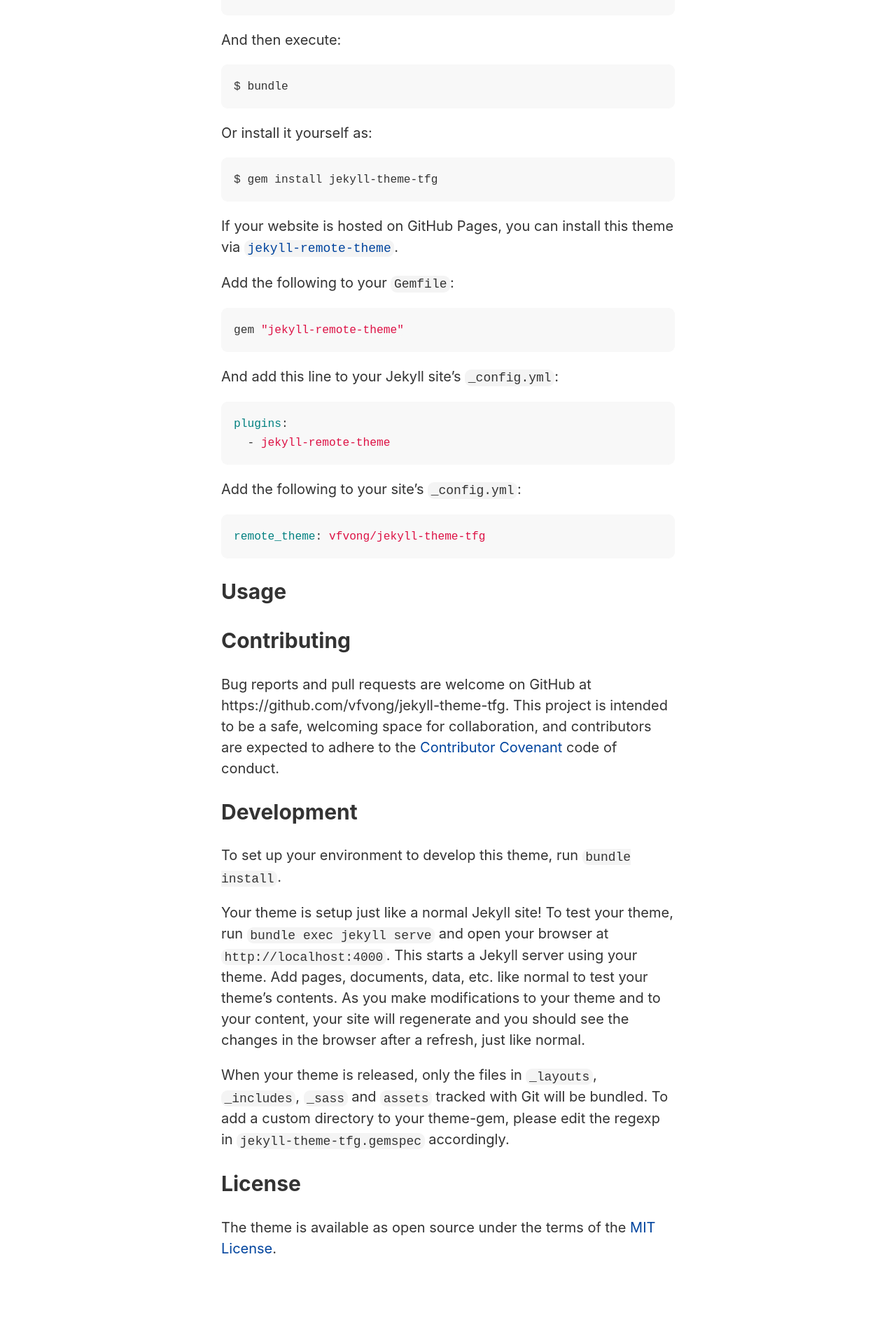
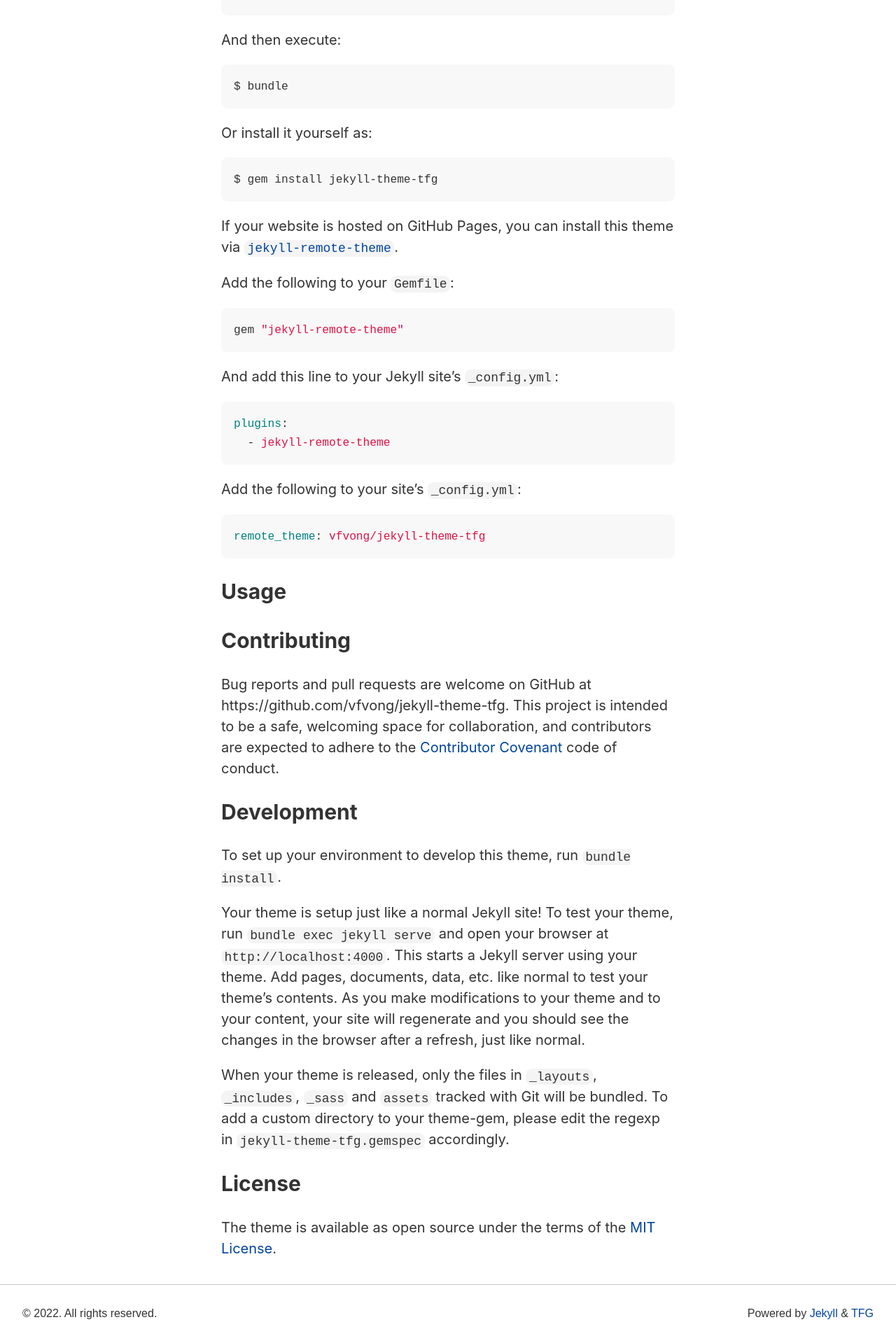
Before and after one commit to vfvong/jekyll-theme-tfg, a Jekyll site: the page built from README.md, in a window 1280 px wide. Shown: the part 705-2624 px from the top of the page at 70% size. Built offline with Jekyll 4.4.1, drawn with Linux system fonts in a browser that asks for light colours; our own code applies the rules of GitHub Pages for plain Markdown files; before the commit the page ends 2540 px from its top, so only the background shows below that.

Commit message:
Design footer

```diff
--- /dev/null
+++ b/_includes/footer.html
@@ -0,0 +1,22 @@
+<footer class="avenir tc tl-l pv4 ph3 ph4-l bt border-color f6 f5-l">
+  {% if site.data.social %}
+  <div class="f4 f3-l mb3">
+    {% for social in site.data.social %}
+      <a class="mr2 color-inherit no-underline hover-no-decoration hover-darken" href="{{ social.url }}" target="_blank">
+        <i class="{{ social.icon | default: 'fas fa-link' }}" title="{{ social.title }}"></i>
+      </a>
+    {% endfor %}
+  </div>
+  {% endif %}
+  <div class="dt-l w-100">
+    <p class="dtc-l tl-l">
+      &copy; <time datetime="{{ site.time | date_to_xmlschema }}">{{ site.time | date: '%Y' }}</time>
+      {%- if site.author -%}
+        &nbsp;<a href="{{ site.author.url }}" target="_blank">{{ site.author.name }}</a>
+      {%- endif -%}. All rights reserved.
+    </p>
+    <p class="dtc-l tr-l mb0">
+      Powered by <a href="https://jekyllrb.com/" target="_blank">Jekyll</a> & <a href="https://github.com/vfvong/jekyll-theme-tfg" target="_blank">TFG</a>
+    </p>
+  </div>
+</footer>
--- a/_includes/head.html
+++ b/_includes/head.html
@@ -4,5 +4,6 @@
 
   <link rel="stylesheet" href="https://unpkg.com/tachyons@4.12.0/css/tachyons.min.css"/>
   <link rel="stylesheet" href="{{ 'assets/css/tfg/styles.css' | relative_url }}"/>
+  <script async src="https://use.fontawesome.com/releases/v5.15.4/js/all.js"></script>
 
 </head>
--- a/_layouts/default.html
+++ b/_layouts/default.html
@@ -1,10 +1,11 @@
 <!DOCTYPE html>
 <html lang="{{ page.lang | default: site.lang | default: 'en' }}">
   {% include head.html %}
-  <body>
+  <body class="flex flex-column min-vh-100">
     {% include header.html %}
     <main class="measure-wide pa3 center lh-copy f5 f4-l">
       {{ content }}
     </main>
+    {% include footer.html %}
   </body>
 </html>
--- a/_sass/tfg/_base.scss
+++ b/_sass/tfg/_base.scss
@@ -6,6 +6,10 @@ body {
   color: var(--body-color);
   background-color: var(--body-bg);
   font-family: var(--body-fonts);
+}
+
+footer {
+  margin-top: auto;
 }
 
 a {
--- a/_sass/tfg/_custom.scss
+++ b/_sass/tfg/_custom.scss
@@ -22,6 +22,13 @@
   }
 }
 
+.hover-darken {
+  &:hover,
+  &:focus {
+    color: var(--body-color-dark);
+  }
+}
+
 /* Color */
 
 .border-color {
```
